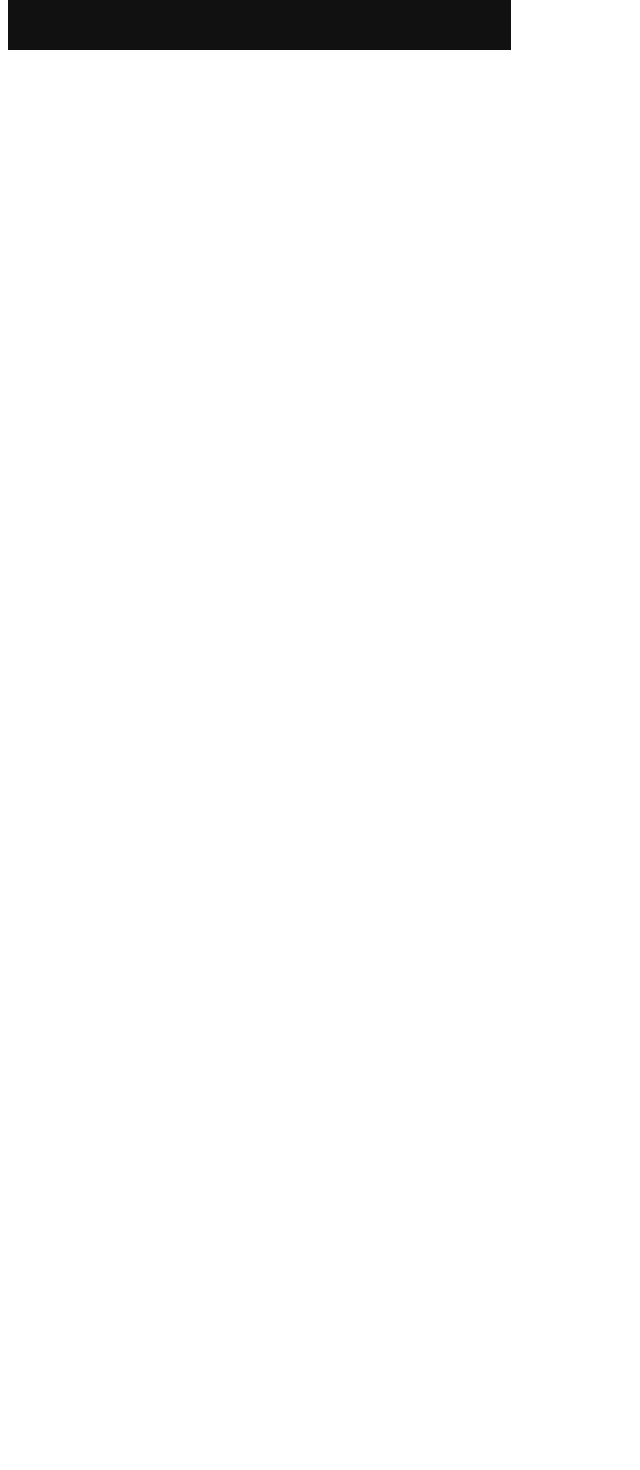
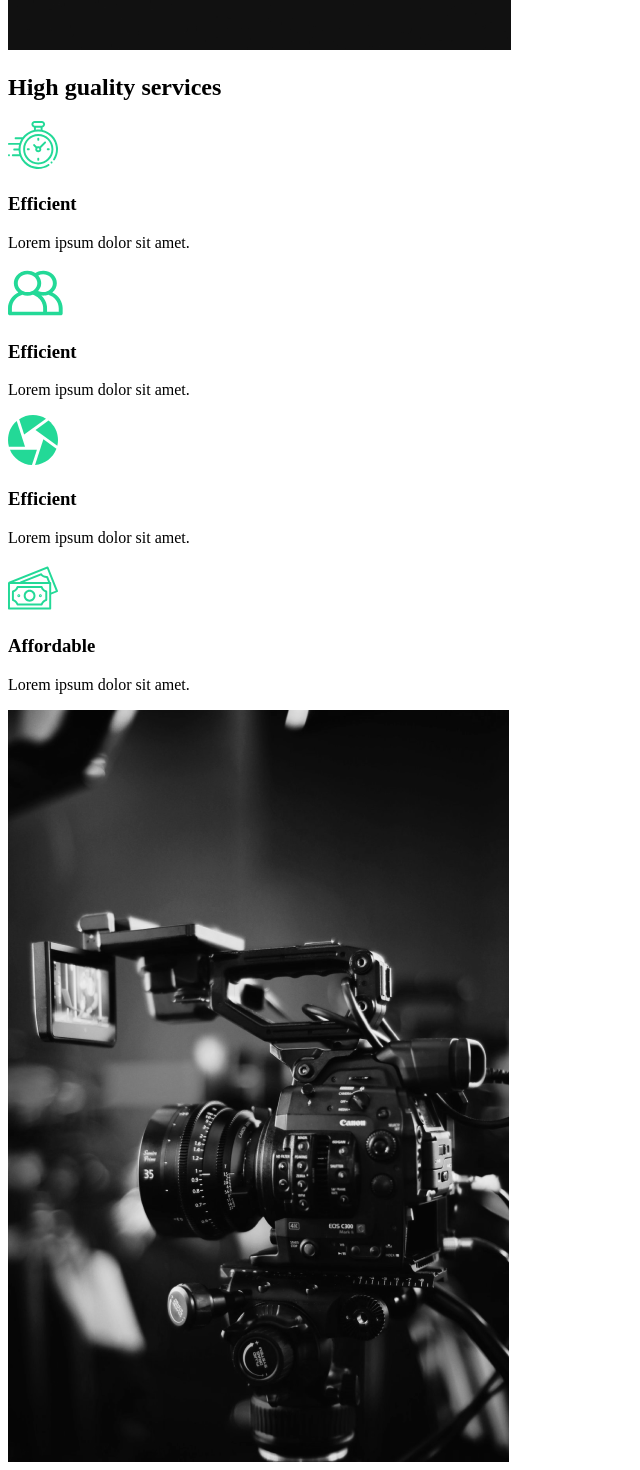
Before and after one commit to thomasnyma/react-portfolio, a React (Create React App) app in the folder portfolio/: page / in a window 1280 px wide. Shown: the part 920-2390 px from the top of the page, without its empty margins (0-640 px from the left). Before the commit the page ends 982 px from the top, so only its background shows below. Built offline with nearby package versions, Linux system fonts and the light colour scheme.

Commit message:
Services section

```diff
--- a/portfolio/src/components/AboutSection.js
+++ b/portfolio/src/components/AboutSection.js
@@ -1,4 +1,3 @@
-import React from 'react';
 import home1 from '../img/home1.png'
 
 const AboutSection = () => {
@@ -16,7 +15,7 @@
                         <h2>true</h2>
                     </div>
                 </div>
-                <p>Contact me for any web development ideas you have.s</p>
+                <p>Contact me for any web development ideas you have</p>
                 <button>Contact Me</button>
                 <div className="image">
                     <img src={home1} alt="Guy with a camera"/>
--- /dev/null
+++ b/portfolio/src/components/ServicesSection.js
@@ -0,0 +1,58 @@
+// Import icons
+import clock from '../img/clock.svg';
+import diaphragm from '../img/diaphragm.svg';
+import money from '../img/money.svg';
+import teamwork from '../img/teamwork.svg';
+
+import home2 from '../img/home2.png';
+
+const ServicesSection = () => {
+    return(
+        <div className="services">
+            <div className="desccription">
+                <h2>High <span>guality</span> services</h2>
+                <div className="cards">
+                    <div className="card">
+                        <div className="icon">
+                            <img src={clock} alt="Clock icon"/>
+                            <h3>Efficient</h3>
+                        </div>
+                        <p>Lorem ipsum dolor sit amet.</p>
+                    </div>
+                </div>
+                <div className="cards">
+                    <div className="card">
+                        <div className="icon">
+                            <img src={teamwork} alt="Teamwork icon"/>
+                            <h3>Efficient</h3>
+                        </div>
+                        <p>Lorem ipsum dolor sit amet.</p>
+                    </div>
+                </div>
+                <div className="cards">
+                    <div className="card">
+                        <div className="icon">
+                            <img src={diaphragm} alt="Diaphragm icon"/>
+                            <h3>Efficient</h3>
+                        </div>
+                        <p>Lorem ipsum dolor sit amet.</p>
+                    </div>
+                </div>
+                <div className="cards">
+                    <div className="card">
+                        <div className="icon">
+                            <img src={money} alt="Money icon"/>
+                            <h3>Affordable</h3>
+                        </div>
+                        <p>Lorem ipsum dolor sit amet.</p>
+                    </div>
+                </div>
+            </div>
+            <div className="image">
+                <img src={home2} alt="Camera"/>
+            </div>
+        </div>
+    );
+};
+
+export default ServicesSection;
--- a/portfolio/src/pages/AboutUs.js
+++ b/portfolio/src/pages/AboutUs.js
@@ -1,8 +1,13 @@
-import React from 'react';
 import AboutSection from '../components/AboutSection';
+import ServicesSection from '../components/ServicesSection';
 
 const AboutUs = () => {
-    return <AboutSection />;
+    return(
+        <>
+            <AboutSection />
+            <ServicesSection />
+        </>
+    );
 };
 
 export default AboutUs;
```
